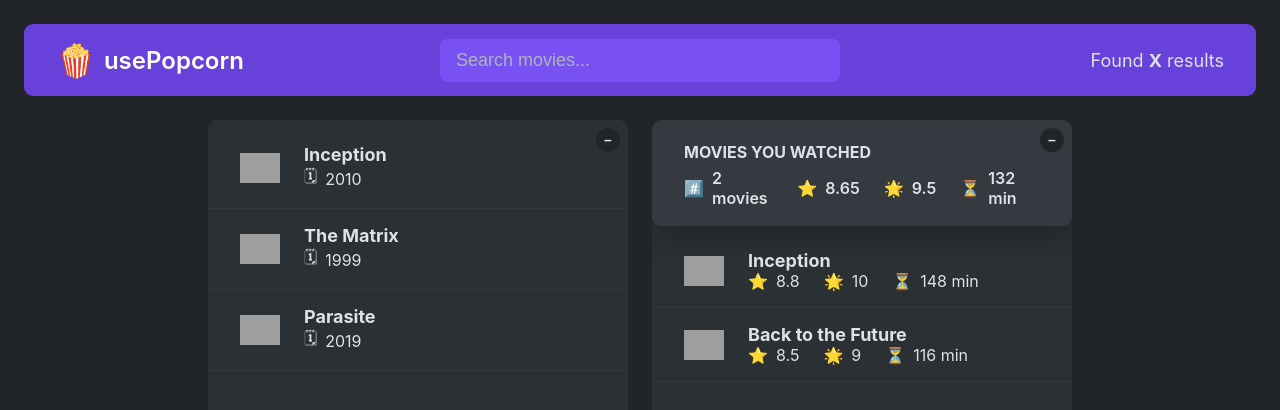
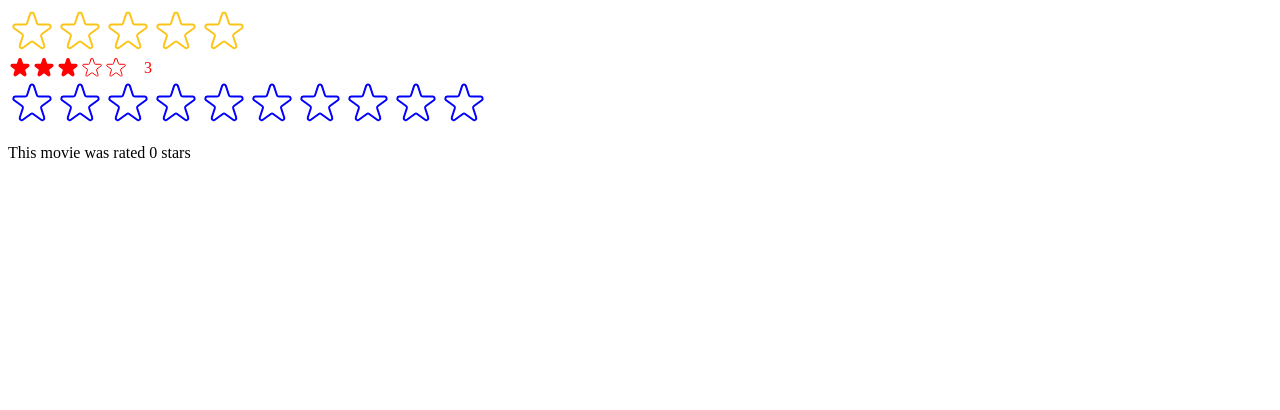
Before and after one commit to codyivy0/usepopcorn, a React (Create React App) app: page / in a window 1280 px wide. Shown: the top 410 px of the page. Built offline with nearby package versions, Linux system fonts and the light colour scheme; grey boxes are pictures that could not be loaded.

Commit message:
reusable rating component

```diff
--- a/src/App.js
+++ b/src/App.js
@@ -51,19 +51,34 @@
   arr.reduce((acc, cur, i, arr) => acc + cur / arr.length, 0);
 
 export default function App() {
+  const [movies, setMovies] = useState(tempMovieData);
+  const [watched, setWatched] = useState(tempWatchedData);
+
   return (
     <>
-      <NavBar />
-      <Main />
+      <NavBar>
+        <Search />
+        <NumResults movies={movies} />
+      </NavBar>
+      <Main>
+        <Box>
+          <MovieList movies={movies} />
+        </Box>
+        <Box>
+          <>
+            <WatchedSummary watched={watched} />
+            <WatchedMovieList watched={watched} />
+          </>
+        </Box>
+      </Main>
     </>
   );
 }
-function NavBar() {
+function NavBar({ children }) {
   return (
     <nav className="nav-bar">
       <Logo />
-      <Search />
-      <NumResults />
+      {children}
     </nav>
   );
 }
@@ -88,39 +103,52 @@
     />
   );
 }
-function NumResults() {
+function NumResults({ movies }) {
   return (
     <p className="num-results">
-      Found <strong>X</strong> results
+      Found <strong>{movies.length}</strong> results
     </p>
   );
 }
 
-function Main() {
+function Main({ children }) {
+  return <main className="main">{children}</main>;
+}
+
+function Box({ children }) {
+  const [isOpen, setIsOpen] = useState(true);
   return (
-    <main className="main">
-      <ListBox />
-      <WatchedBox />
-    </main>
+    <div className="box">
+      <button className="btn-toggle" onClick={() => setIsOpen((open) => !open)}>
+        {isOpen ? "–" : "+"}
+      </button>
+      {isOpen && children}
+    </div>
   );
 }
 
-function ListBox() {
-  const [isOpen1, setIsOpen1] = useState(true);
-  return (
-    <div className="box">
-      <button
-        className="btn-toggle"
-        onClick={() => setIsOpen1((open) => !open)}
-      >
-        {isOpen1 ? "–" : "+"}
-      </button>
-      {isOpen1 && <MovieList />}
-    </div>
-  );
-}
-function MovieList() {
-  const [movies, setMovies] = useState(tempMovieData);
+// function WatchedBox() {
+//   const [watched, setWatched] = useState(tempWatchedData);
+//   const [isOpen2, setIsOpen2] = useState(true);
+
+//   return (
+//     <div className="box">
+//       <button
+//         className="btn-toggle"
+//         onClick={() => setIsOpen2((open) => !open)}
+//       >
+//         {isOpen2 ? "–" : "+"}
+//       </button>
+//       {isOpen2 && (
+//         <>
+//           <WatchedSummary watched={watched} />
+//           <WatchedMovieList watched={watched} />
+//         </>
+//       )}
+//     </div>
+//   );
+// }
+function MovieList({ movies }) {
   return (
     <ul className="list">
       {movies?.map((movie) => (
@@ -141,27 +169,6 @@
         </p>
       </div>
     </li>
-  );
-}
-function WatchedBox() {
-  const [watched, setWatched] = useState(tempWatchedData);
-  const [isOpen2, setIsOpen2] = useState(true);
-
-  return (
-    <div className="box">
-      <button
-        className="btn-toggle"
-        onClick={() => setIsOpen2((open) => !open)}
-      >
-        {isOpen2 ? "–" : "+"}
-      </button>
-      {isOpen2 && (
-        <>
-          <WatchedSummary watched={watched} />
-          <WatchedMovieList watched={watched} />
-        </>
-      )}
-    </div>
   );
 }
 
@@ -194,18 +201,19 @@
   );
 }
 
-function WatchedMovieList({watched}) {
+function WatchedMovieList({ watched }) {
   return (
     <ul className="list">
       {watched.map((movie) => (
-       <WatchedMovie movie={movie} key={movie.imdbID}/>
+        <WatchedMovie movie={movie} key={movie.imdbID} />
       ))}
     </ul>
   );
 }
 
-function WatchedMovie({movie}) {
-  return  <li >
+function WatchedMovie({ movie }) {
+  return (
+    <li>
       <img src={movie.Poster} alt={`${movie.Title} poster`} />
       <h3>{movie.Title}</h3>
       <div>
@@ -223,4 +231,5 @@
         </p>
       </div>
     </li>
+  );
 }
--- /dev/null
+++ b/src/StarRating.js
@@ -0,0 +1,122 @@
+import { useState } from "react";
+import PropTypes from "prop-types";
+
+const containerStyle = {
+  display: "flex",
+  alignItems: "center",
+  gap: "16px",
+};
+const starContainerStyle = {
+  display: "flex",
+};
+
+StarRating.propTypes = {
+  maxRating: PropTypes.number,
+  defaultRating: PropTypes.number,
+  color: PropTypes.string,
+  size: PropTypes.number,
+  messages: PropTypes.array,
+  className: PropTypes.string,
+  onSetRating: PropTypes.func
+};
+export default function StarRating({
+  maxRating = 5,
+  color = "#fcc419",
+  size = 48,
+  className = "",
+  messages = [],
+  defaultRating = 0,
+  onSetRating,
+}) {
+  const [rating, setRating] = useState(defaultRating);
+  const [tempRating, setTempRating] = useState(0);
+
+  const textStyle = {
+    lineHeight: "1",
+    margin: "0",
+    color,
+    fontSize: `${size / 1.5}px`,
+  };
+
+  function handleRating(rating) {
+    setRating(rating);
+    onSetRating(rating);
+  }
+
+  return (
+    <div style={containerStyle} className={className}>
+      <div style={starContainerStyle}>
+        {Array.from({ length: maxRating }, (_, i) => (
+          <Star
+            id={i}
+            key={i}
+            onRate={() => handleRating(i + 1)}
+            onHoverIn={() => setTempRating(i + 1)}
+            onHoverOut={() => setTempRating(0)}
+            full={tempRating ? tempRating >= i + 1 : rating >= i + 1}
+            color={color}
+            size={size}
+          />
+        ))}
+      </div>
+      <p style={textStyle}>
+        {messages.length === maxRating
+          ? messages[tempRating ? tempRating - 1 : rating - 1]
+          : tempRating || rating || ""}
+      </p>
+    </div>
+  );
+}
+
+function Star({ onRate, full, id, onHoverIn, onHoverOut, color, size }) {
+  const starStyle = {
+    width: `${size}px`,
+    height: `${size}px`,
+    display: "block",
+    cursor: "pointer",
+  };
+  return (
+    <span
+      role="button"
+      style={starStyle}
+      onClick={onRate}
+      onMouseEnter={onHoverIn}
+      onMouseLeave={onHoverOut}
+    >
+      {full ? (
+        <svg
+          xmlns="http://www.w3.org/2000/svg"
+          viewBox="0 0 20 20"
+          fill={color}
+          stroke={color}
+        >
+          <path d="M9.049 2.927c.3-.921 1.603-.921 1.902 0l1.07 3.292a1 1 0 00.95.69h3.462c.969 0 1.371 1.24.588 1.81l-2.8 2.034a1 1 0 00-.364 1.118l1.07 3.292c.3.921-.755 1.688-1.54 1.118l-2.8-2.034a1 1 0 00-1.175 0l-2.8 2.034c-.784.57-1.838-.197-1.539-1.118l1.07-3.292a1 1 0 00-.364-1.118L2.98 8.72c-.783-.57-.38-1.81.588-1.81h3.461a1 1 0 00.951-.69l1.07-3.292z" />
+        </svg>
+      ) : (
+        <svg
+          xmlns="http://www.w3.org/2000/svg"
+          fill="none"
+          viewBox="0 0 24 24"
+          stroke={color}
+        >
+          <path
+            strokeLinecap="round"
+            strokeLinejoin="round"
+            strokeWidth="{2}"
+            d="M11.049 2.927c.3-.921 1.603-.921 1.902 0l1.519 4.674a1 1 0 00.95.69h4.915c.969 0 1.371 1.24.588 1.81l-3.976 2.888a1 1 0 00-.363 1.118l1.518 4.674c.3.922-.755 1.688-1.538 1.118l-3.976-2.888a1 1 0 00-1.176 0l-3.976 2.888c-.783.57-1.838-.197-1.538-1.118l1.518-4.674a1 1 0 00-.363-1.118l-3.976-2.888c-.784-.57-.38-1.81.588-1.81h4.914a1 1 0 00.951-.69l1.519-4.674z"
+          />
+        </svg>
+      )}
+    </span>
+  );
+}
+
+/*
+FULL STAR
+
+
+
+EMPTY STAR
+
+
+*/
--- a/src/index.js
+++ b/src/index.js
@@ -1,12 +1,29 @@
-import React from 'react';
-import ReactDOM from 'react-dom/client';
-import './index.css';
-import App from './App';
+import React, { useState } from "react";
+import ReactDOM from "react-dom/client";
+// import './index.css';
+// import App from './App';
+import StarRating from "./StarRating";
 
 
-const root = ReactDOM.createRoot(document.getElementById('root'));
+function Test() {
+  const [movieRating, setMovieRating] = useState(0);
+  return (
+    <div>
+      <StarRating maxRating={10} color="blue" onSetRating={setMovieRating} />
+      <p>This movie was rated {movieRating} stars</p>
+    </div>
+  );
+}
+
+const root = ReactDOM.createRoot(document.getElementById("root"));
 root.render(
   <React.StrictMode>
-    <App />
+    {/* <App /> */}
+    <StarRating
+      maxRating={5}
+      messages={["terrible", "bad", "okay", "good", "amazing"]}
+    />
+    <StarRating size={24} color="red" className="test" defaultRating={3} />
+    <Test />
   </React.StrictMode>
 );
```
Lines whose indentation alone changed are shown as unchanged.
